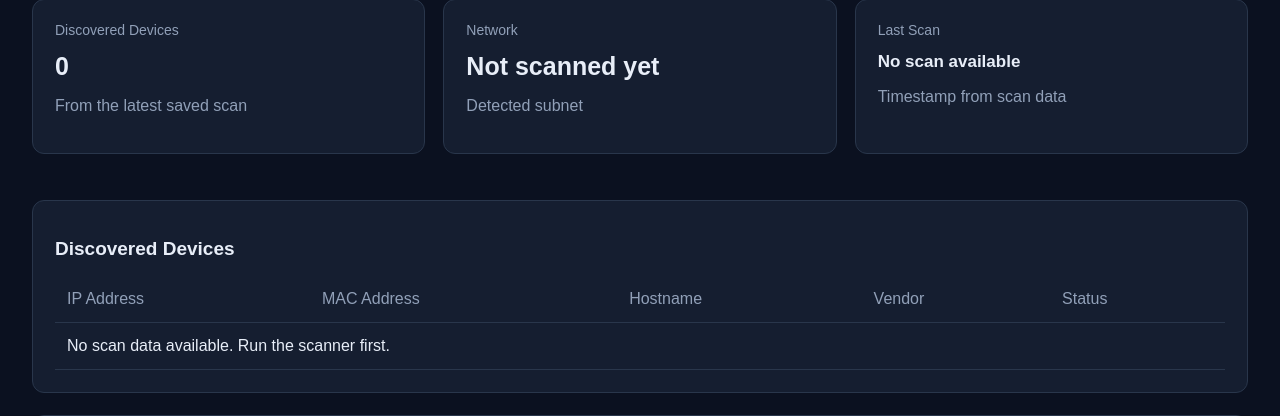
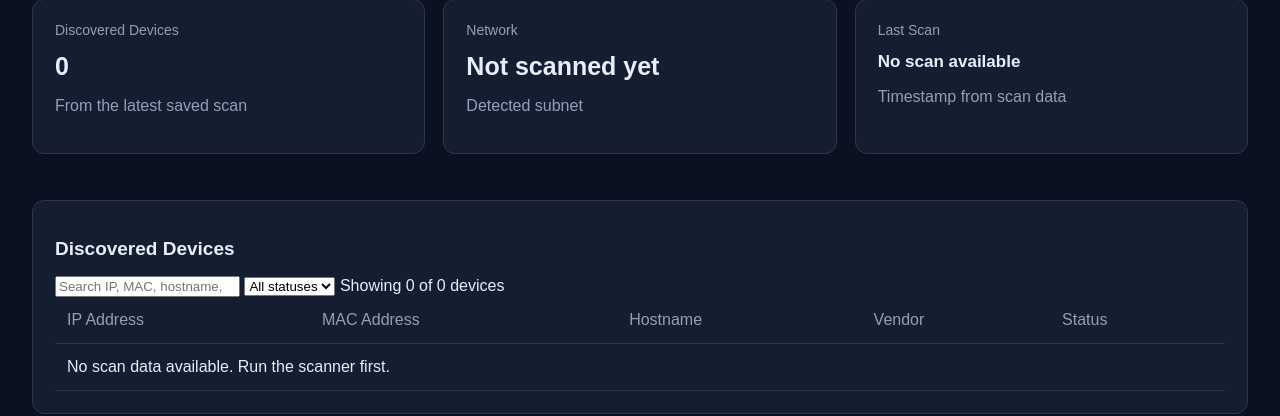
Before and after one commit to mr-hacker39/wifi-network-map, a Flask app: page / in a window 1280 px wide. Shown: the part 277-693 px from the top of the page. Run offline with Flask 3, Linux system fonts and the light colour scheme.

Commit message:
Add device search and status filters

```diff
--- a/src/dashboard/templates/index.html
+++ b/src/dashboard/templates/index.html
@@ -118,6 +118,22 @@
 
     <section class="panel" id="devices">
         <h2>Discovered Devices</h2>
+        <div class="device-filters">
+            <input
+                type="search"
+                id="device-search"
+                placeholder="Search IP, MAC, hostname, or vendor..."
+                aria-label="Search devices"
+            >
+
+            <select id="device-status-filter" aria-label="Filter by status">
+                <option value="all">All statuses</option>
+                <option value="up">Up</option>
+                <option value="down">Down</option>
+            </select>
+
+            <span id="device-result-count" aria-live="polite"></span>
+        </div>
         <div class="table-wrap">
             <table>
                 <thead>
@@ -250,10 +266,17 @@
     </div>
 </section>
 
+
 <script>
 (() => {
     const refreshInterval = 15000;
-    let lastMapScanTime = document.getElementById("last-scan-time")?.textContent.trim();
+
+    const deviceSearch = document.getElementById("device-search");
+    const deviceStatusFilter = document.getElementById("device-status-filter");
+    const deviceResultCount = document.getElementById("device-result-count");
+
+    let lastMapScanTime =
+        document.getElementById("last-scan-time")?.textContent.trim() || "";
 
     function escapeHtml(value) {
         return String(value ?? "Unknown").replace(/[&<>"']/g, character => ({
@@ -263,6 +286,68 @@
             '"': "&quot;",
             "'": "&#39;"
         })[character]);
+    }
+
+    function filterDevices() {
+        const searchText = (deviceSearch?.value || "").trim().toLowerCase();
+        const selectedStatus = deviceStatusFilter?.value || "all";
+        const deviceBody = document.getElementById("device-table-body");
+
+        if (!deviceBody) return;
+
+        const rows = Array.from(deviceBody.querySelectorAll("tr"));
+        let visibleCount = 0;
+        let deviceCount = 0;
+
+        rows.forEach(row => {
+            const cells = row.querySelectorAll("td");
+
+            // Keep placeholder rows visible.
+            if (cells.length < 5) {
+                row.style.display = "";
+                return;
+            }
+
+            deviceCount++;
+
+            const rowText = row.textContent.toLowerCase();
+            const status = (cells[4].textContent || "").trim().toLowerCase();
+
+            const matchesSearch = rowText.includes(searchText);
+            const matchesStatus =
+                selectedStatus === "all" || status === selectedStatus;
+
+            const visible = matchesSearch && matchesStatus;
+            row.style.display = visible ? "" : "none";
+
+            if (visible) visibleCount++;
+        });
+
+        if (deviceResultCount) {
+            deviceResultCount.textContent =
+                `Showing ${visibleCount} of ${deviceCount} devices`;
+        }
+    }
+
+    deviceSearch?.addEventListener("input", filterDevices);
+    deviceStatusFilter?.addEventListener("change", filterDevices);
+
+    function refreshRecentEvents(events) {
+        const section = document.getElementById("recent-events");
+        const body = section?.querySelector("tbody");
+
+        if (!body) return;
+
+        body.innerHTML = events.length
+            ? events.map(event => `
+                <tr>
+                    <td>${escapeHtml(event.time)}</td>
+                    <td>${escapeHtml(event.type)}</td>
+                    <td>${escapeHtml(event.ip)}</td>
+                    <td>${escapeHtml(event.hostname)}</td>
+                </tr>
+            `).join("")
+            : '<tr><td colspan="4">No device events recorded yet.</td></tr>';
     }
 
     async function refreshDashboard() {
@@ -301,10 +386,14 @@
                         </tr>
                     `).join("")
                     : '<tr><td colspan="5">No scan data available. Run the scanner first.</td></tr>';
+
+                // Apply the current search and status after rebuilding the table.
+                filterDevices();
             }
 
             if (monitorStatus) {
-                monitorStatus.textContent = data.monitor?.running ? "Running" : "Stopped";
+                monitorStatus.textContent =
+                    data.monitor?.running ? "Running" : "Stopped";
             }
 
             if (monitorMessage) {
@@ -312,12 +401,18 @@
             }
 
             const newScanTime = scan.scan_time || "";
+
             if (newScanTime && newScanTime !== lastMapScanTime) {
                 const mapFrame = document.querySelector(".map-frame");
+
                 if (mapFrame) {
-                    const separator = (data.map_url || "/network-map").includes("?") ? "&" : "?";
-                    mapFrame.src = `${data.map_url || "/network-map"}${separator}t=${encodeURIComponent(newScanTime)}`;
+                    const mapUrl = data.map_url || "/network-map";
+                    const separator = mapUrl.includes("?") ? "&" : "?";
+
+                    mapFrame.src =
+                        `${mapUrl}${separator}t=${encodeURIComponent(newScanTime)}`;
                 }
+
                 lastMapScanTime = newScanTime;
             }
 
@@ -327,27 +422,11 @@
         }
     }
 
-    function refreshRecentEvents(events) {
-        const section = document.getElementById("recent-events");
-        const body = section?.querySelector("tbody");
-        if (!body) return;
-
-        body.innerHTML = events.length
-            ? events.map(event => `
-                <tr>
-                    <td>${escapeHtml(event.time)}</td>
-                    <td>${escapeHtml(event.type)}</td>
-                    <td>${escapeHtml(event.ip)}</td>
-                    <td>${escapeHtml(event.hostname)}</td>
-                </tr>
-            `).join("")
-            : '<tr><td colspan="4">No device events recorded yet.</td></tr>';
-    }
-
+    // Filter the initially rendered table and start automatic refresh.
+    filterDevices();
     window.setInterval(refreshDashboard, refreshInterval);
 })();
 </script>
-</body>
 
 </body>
 </html>
```
